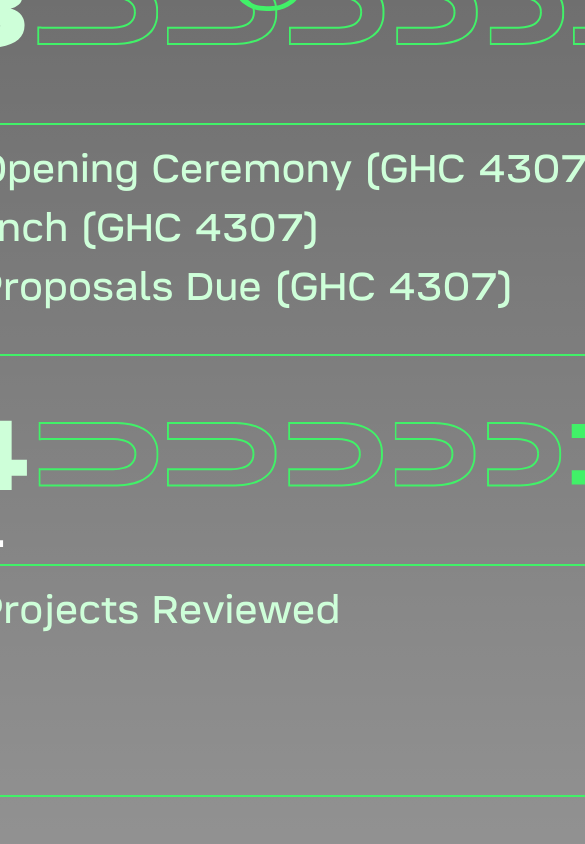
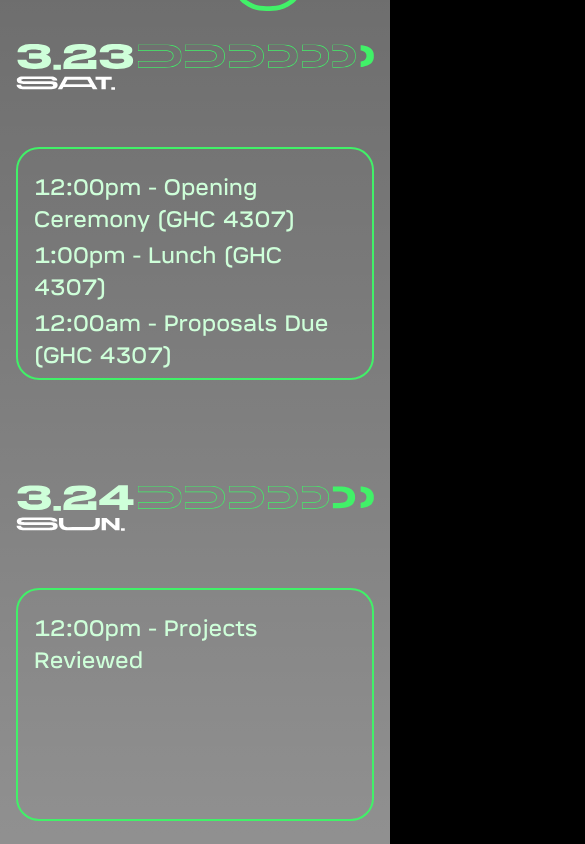
Before and after one commit to ScottyLabs/nova, a Next.js app: page / in a window 390 px wide. Shown: the part 2740-3584 px from the top of the page, 585 px wide, since content can reach past the window. Built offline with nearby package versions, Linux system fonts and the light colour scheme.

Commit message:
fix mobile schedule look

```diff
--- a/src/components/Schedule.tsx
+++ b/src/components/Schedule.tsx
@@ -50,8 +50,14 @@ export default function Schedule() {
 			svg: '/dates/saturday_march_30.svg',
 			items: [
 				{ time: '4:30-6:30pm', title: 'Project Expo (Swartz Center)' },
-				{ time: '6:30-7:30pm', title: 'Dinner & Judging (Swartz Center)' },
-				{ time: '7:30-8:30pm', title: 'Closing Ceremony (Swartz Center)' },
+				{
+					time: '6:30-7:30pm',
+					title: 'Dinner & Judging (Swartz Center)',
+				},
+				{
+					time: '7:30-8:30pm',
+					title: 'Closing Ceremony (Swartz Center)',
+				},
 			],
 		},
 	];
@@ -59,11 +65,11 @@ export default function Schedule() {
 	return (
 		<section
 			id="schedule"
-			className="py-8 px-4 sm:px-6 lg:px-8 flex flex-col items-center justify-center w-full"
+			className="py-14 px-4 sm:px-6 sm:py-8 lg:px-8 flex flex-col items-center justify-center w-full"
 		>
 			<div className="max-w-3xl mx-auto flex items-center justify-center flex-col h-full relative w-full">
 				{scheduleItems.map((day, index) => (
-					<div key={index} className="mb-16">
+					<div key={index} className="mb-16 w-full sm:w-auto">
 						<div className="relative w-full h-32 sm:h-40 mb-4">
 							<Image
 								src={day.svg}
@@ -72,8 +78,8 @@ export default function Schedule() {
 								layout="fill"
 							/>
 						</div>
-						<div className="w-[1011px] h-[233px] flex-shrink-0 border-2 border-[#41F168] rounded-[23px] px-8 py-6 flex items-center justify-center">
-							<div className="w-[884px] h-[192px] flex-shrink-0">
+						<div className="w-full sm:w-[1011px] h-[233px] flex-shrink-0 border-2 border-[#41F168] rounded-[23px] px-4 sm:px-8 py-6 flex items-center justify-center">
+							<div className="w-full sm:w-[884px] h-full flex-shrink-0">
 								{day.items.length > 0 ? (
 									<>
 										{day.items.map((item, itemIndex) => (
@@ -81,7 +87,7 @@ export default function Schedule() {
 												key={itemIndex}
 												className="mb-1"
 											>
-												<div className="text-[#CEFFD9] font-paradisio font-normal text-[41.493px] leading-[55.324px]">
+												<div className="text-[#CEFFD9] font-paradisio font-normal text-[24px] sm:text-[41.493px] leading-[32px] sm:leading-[55.324px]">
 													{item.time} - {item.title}
 												</div>
 											</div>
@@ -94,6 +100,7 @@ export default function Schedule() {
 											alt="Coming Soon"
 											width={701}
 											height={160}
+											className="w-full sm:w-auto"
 										/>
 									</div>
 								)}
```
